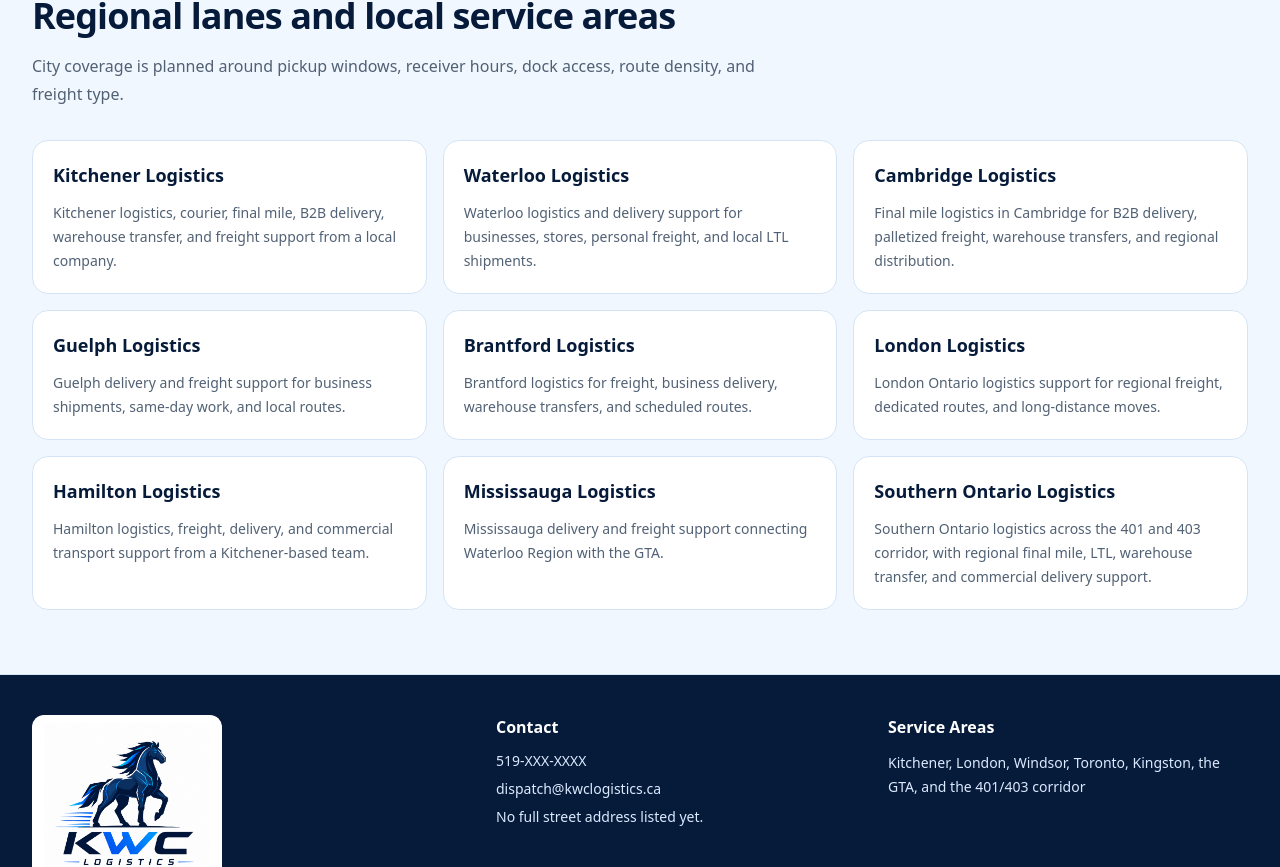
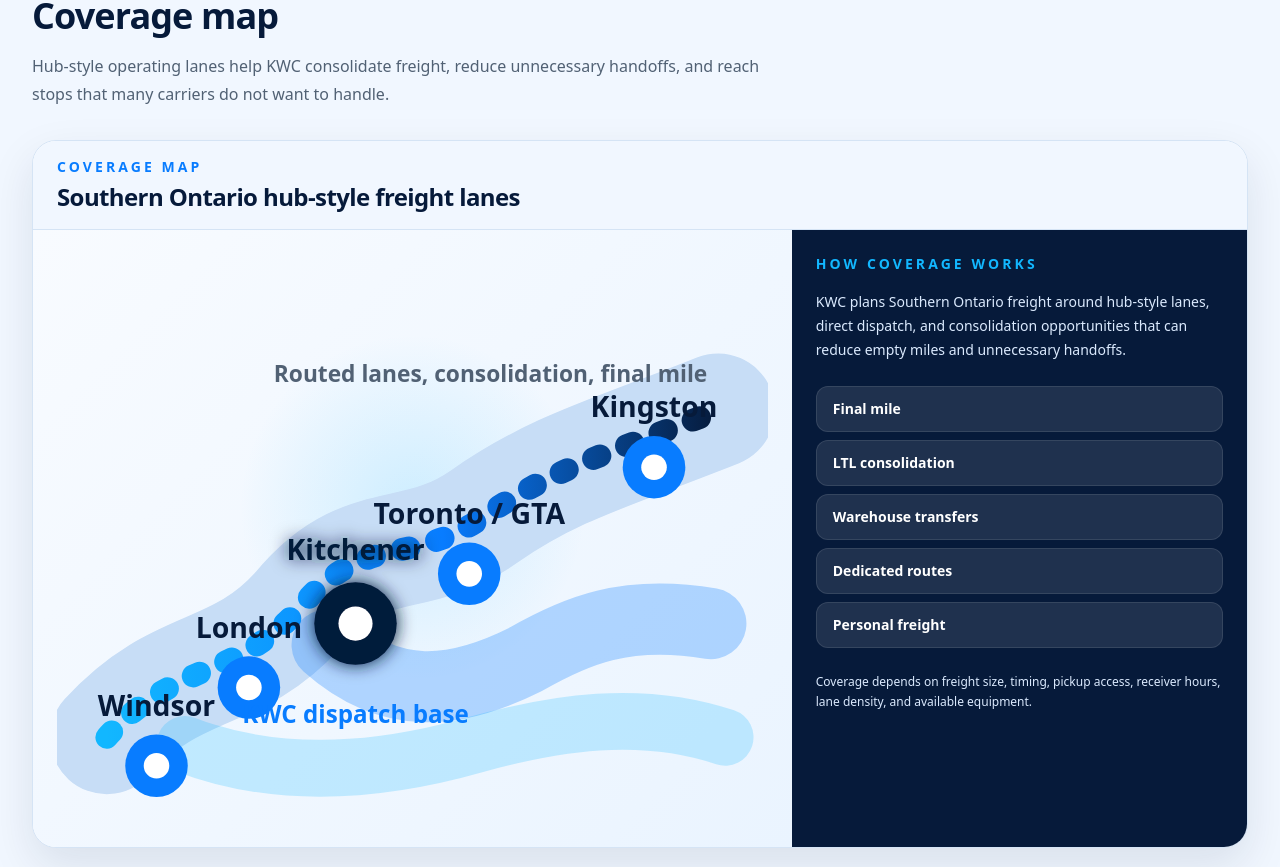
Before and after one commit to kwclogisticsinc-source/kwc-logistics-site, a Next.js app: page /service-areas in a window 1280 px wide. Shown: the part 546-1413 px from the top of the page. Built offline with nearby package versions, Linux system fonts and the light colour scheme.

Commit message:
Add coverage map and remove highway wording

```diff
--- a/app/about/page.tsx
+++ b/app/about/page.tsx
@@ -25,7 +25,7 @@
             <p className="mt-4 text-base leading-7 text-muted">
               KWC moves freight through the lanes customers actually use: Kitchener-Waterloo,
               Cambridge, London, Windsor, Toronto, Kingston, Hamilton, Mississauga, the GTA, and
-              the 401 and 403 corridor. Work includes final mile delivery, LTL and pallet freight,
+              surrounding Southern Ontario lanes. Work includes final mile delivery, LTL and pallet freight,
               warehouse transfers, cross-dock support, dedicated routes, and expedited local work.
             </p>
             <p className="mt-4 text-base leading-7 text-muted">
--- a/app/fleet/page.tsx
+++ b/app/fleet/page.tsx
@@ -29,7 +29,7 @@
   {
     src: "/images/kwc-yard-fleet.png",
     title: "Regional Freight Network",
-    description: "Southern Ontario coverage built around Kitchener-Waterloo, Cambridge, the GTA, Hamilton, London, and the 401/403 corridor."
+    description: "Southern Ontario coverage built around Kitchener-Waterloo, Cambridge, Toronto, London, Windsor, Kingston, and nearby lanes."
   }
 ];
 
--- a/app/layout.tsx
+++ b/app/layout.tsx
@@ -28,8 +28,8 @@
     "direct freight carrier Ontario",
     "Ontario freight",
     "owner operator opportunities Ontario",
-    "401 corridor freight",
-    "403 corridor freight",
+    "Southern Ontario LTL carrier",
+    "Ontario hub freight lanes",
     "courier services Kitchener",
     "auto parts delivery Kitchener"
   ],
--- a/app/page.tsx
+++ b/app/page.tsx
@@ -1,6 +1,7 @@
 import Image from "next/image";
 import Link from "next/link";
 import { ButtonLink } from "@/components/ButtonLink";
+import { CoverageMap } from "@/components/CoverageMap";
 import { QuoteForm } from "@/components/QuoteForm";
 import { Section } from "@/components/Section";
 import { VisualCard } from "@/components/VisualCard";
@@ -35,8 +36,8 @@
   {
     src: "/images/kwc-yard-fleet.png",
     title: "Regional Fleet Network",
-    description: "Coverage built around Kitchener-Waterloo, Cambridge, the GTA, Hamilton, London, and the 401/403 corridor.",
-    tags: ["Southern Ontario", "401/403", "Regional"]
+    description: "Coverage built around Kitchener-Waterloo, Cambridge, Toronto, London, Windsor, Kingston, and nearby lanes.",
+    tags: ["Southern Ontario", "Hub lanes", "Regional"]
   }
 ];
 
@@ -91,7 +92,7 @@
             <p className="mt-6 max-w-2xl text-lg leading-8 text-blue-100">
               KWC Logistics Inc. provides final mile, LTL, dedicated route, warehouse transfer,
               and regional delivery services for businesses across Kitchener-Waterloo, Cambridge,
-              London, Windsor, Toronto, Kingston, and the 401/403 corridor.
+              London, Windsor, Toronto, Kingston, and surrounding Southern Ontario lanes.
             </p>
             <div className="mt-8 flex flex-col gap-3 sm:flex-row">
               <ButtonLink href="/request-a-quote" className="bg-brand-blue hover:bg-blue-500">
@@ -144,7 +145,7 @@
             </div>
             <div className="absolute inset-x-0 bottom-0 bg-gradient-to-t from-brand-navy/95 to-transparent p-6">
               <p className="text-sm font-bold uppercase tracking-wider text-brand-cyan">Regional delivery network</p>
-              <p className="mt-2 max-w-xl text-2xl font-black">Local dispatch, branded equipment, and dock-ready freight planning.</p>
+              <p className="mt-2 max-w-xl text-2xl font-black">Direct dispatch, hub-based routing, and freight that keeps moving.</p>
             </div>
           </div>
         </div>
@@ -180,11 +181,11 @@
       </Section>
 
       <section className="bg-white py-14 sm:py-16">
-        <div className="mx-auto grid max-w-7xl gap-8 px-4 sm:px-6 lg:grid-cols-[0.9fr_1.1fr] lg:px-8">
+        <div className="mx-auto grid max-w-7xl gap-8 px-4 sm:px-6 lg:grid-cols-[0.78fr_1.22fr] lg:px-8">
           <div>
             <p className="text-sm font-black uppercase tracking-[0.24em] text-brand-blue">Hub-Based Coverage</p>
             <h2 className="mt-3 text-4xl font-black tracking-tight text-ink sm:text-5xl">
-              Kitchener, London, Windsor, Toronto, and Kingston lanes.
+              Kitchener, London, Windsor, Toronto, and Kingston coverage.
             </h2>
             <p className="mt-5 text-base leading-7 text-muted">
               KWC works from a Kitchener base with a hub-style approach to Southern Ontario freight.
@@ -192,14 +193,7 @@
               layers, and route shipments through lanes that keep service practical and pricing fair.
             </p>
           </div>
-          <div className="grid gap-3 sm:grid-cols-2">
-            {["Kitchener-Waterloo dispatch", "London and Windsor lanes", "Toronto and GTA coverage", "Kingston eastern lane support"].map((item) => (
-              <div key={item} className="rounded-2xl border border-line bg-brand-pale p-5">
-                <div className="mb-4 h-2 w-12 rounded-full bg-gradient-to-r from-brand-blue to-brand-cyan" />
-                <p className="text-lg font-black text-ink">{item}</p>
-              </div>
-            ))}
-          </div>
+          <CoverageMap />
         </div>
       </section>
 
@@ -255,8 +249,9 @@
         <div className="rounded-3xl bg-brand-navy p-5 text-white shadow-glow sm:p-8">
           <p className="max-w-4xl text-base leading-7 text-blue-100">
             Based in Kitchener, KWC services Kitchener-Waterloo, Cambridge, Guelph, Brantford,
-            London, Hamilton, Mississauga, the GTA, Niagara, and the main 401/403 freight corridor.
-            Local lanes are planned around pickup windows, receiver hours, equipment needs, and route density.
+            London, Windsor, Hamilton, Mississauga, Toronto, Kingston, the GTA, Niagara, and nearby
+            Southern Ontario lanes. Local routes are planned around pickup windows, receiver hours,
+            equipment needs, and route density.
           </p>
           <div className="mt-6 grid gap-3 sm:grid-cols-2 md:grid-cols-3 lg:grid-cols-5">
             {serviceAreas.map((area) => (
--- a/app/service-areas/page.tsx
+++ b/app/service-areas/page.tsx
@@ -1,5 +1,6 @@
 import type { Metadata } from "next";
 import Link from "next/link";
+import { CoverageMap } from "@/components/CoverageMap";
 import { PageHero } from "@/components/PageHero";
 import { Section } from "@/components/Section";
 import { serviceAreas } from "@/lib/site";
@@ -7,7 +8,7 @@
 export const metadata: Metadata = {
   title: "Service Areas",
   description:
-    "KWC Logistics serves Kitchener, Waterloo, Cambridge, Guelph, Brantford, London, Hamilton, Mississauga, the GTA, Niagara, and the Southern Ontario 401 and 403 corridor.",
+    "KWC Logistics serves Kitchener, Waterloo, Cambridge, Guelph, Brantford, London, Windsor, Hamilton, Mississauga, Toronto, Kingston, the GTA, Niagara, and Southern Ontario.",
   alternates: { canonical: "/service-areas" }
 };
 
@@ -17,9 +18,12 @@
       <PageHero eyebrow="Service Areas" title="Southern Ontario coverage from Kitchener.">
         <p>
           KWC Logistics Inc. services Kitchener-Waterloo, Cambridge, Guelph, Brantford, London,
-          Hamilton, Mississauga, the GTA, Niagara, and regional lanes across the 401 and 403 corridor.
+          Windsor, Hamilton, Mississauga, Toronto, Kingston, the GTA, Niagara, and nearby regional lanes.
         </p>
       </PageHero>
+      <Section title="Coverage map" intro="Hub-style operating lanes help KWC consolidate freight, reduce unnecessary handoffs, and reach stops that many carriers do not want to handle.">
+        <CoverageMap />
+      </Section>
       <Section title="Regional lanes and local service areas" intro="City coverage is planned around pickup windows, receiver hours, dock access, route density, and freight type.">
         <div className="grid gap-4 sm:grid-cols-2 md:grid-cols-3">
           {serviceAreas.map((area) => (
--- /dev/null
+++ b/components/CoverageMap.tsx
@@ -0,0 +1,119 @@
+const hubs = [
+  { name: "Windsor", x: 14, y: 72 },
+  { name: "London", x: 27, y: 61 },
+  { name: "Kitchener", x: 42, y: 52, primary: true },
+  { name: "Toronto / GTA", x: 58, y: 45 },
+  { name: "Kingston", x: 84, y: 30 }
+];
+
+const serviceTypes = [
+  "Final mile",
+  "LTL consolidation",
+  "Warehouse transfers",
+  "Dedicated routes",
+  "Personal freight"
+];
+
+export function CoverageMap() {
+  return (
+    <div className="overflow-hidden rounded-3xl border border-line bg-white shadow-soft">
+      <div className="border-b border-line bg-brand-pale px-5 py-4 sm:px-6">
+        <p className="text-sm font-black uppercase tracking-[0.22em] text-brand-blue">Coverage Map</p>
+        <h3 className="mt-1 text-2xl font-black tracking-tight text-ink">Southern Ontario hub-style freight lanes</h3>
+      </div>
+      <div className="grid gap-0 lg:grid-cols-[1.25fr_0.75fr]">
+        <div className="relative min-h-[360px] bg-[radial-gradient(circle_at_50%_45%,rgba(18,183,255,0.16),transparent_34%),linear-gradient(135deg,#F8FBFF,#EAF4FF)] p-4 sm:p-6">
+          <svg viewBox="0 0 100 80" role="img" aria-label="KWC Logistics Southern Ontario coverage map" className="h-full min-h-[320px] w-full">
+            <defs>
+              <linearGradient id="kwcRoute" x1="0" x2="1" y1="0" y2="0">
+                <stop offset="0%" stopColor="#12B7FF" />
+                <stop offset="55%" stopColor="#087CFF" />
+                <stop offset="100%" stopColor="#061A3A" />
+              </linearGradient>
+              <filter id="softGlow" x="-25%" y="-25%" width="150%" height="150%">
+                <feGaussianBlur stdDeviation="1.2" result="blur" />
+                <feMerge>
+                  <feMergeNode in="blur" />
+                  <feMergeNode in="SourceGraphic" />
+                </feMerge>
+              </filter>
+            </defs>
+
+            <path
+              d="M7 68 C17 57 25 60 34 50 C43 39 50 44 60 37 C70 30 78 28 93 22"
+              fill="none"
+              stroke="#C7DDF6"
+              strokeWidth="16"
+              strokeLinecap="round"
+            />
+            <path
+              d="M7 68 C17 57 25 60 34 50 C43 39 50 44 60 37 C70 30 78 28 93 22"
+              fill="none"
+              stroke="url(#kwcRoute)"
+              strokeWidth="3.2"
+              strokeLinecap="round"
+              strokeDasharray="1 4"
+            />
+            <path
+              d="M38 55 C47 63 56 62 66 57 C73 53 80 50 92 52"
+              fill="none"
+              stroke="#087CFF"
+              strokeOpacity="0.28"
+              strokeWidth="10"
+              strokeLinecap="round"
+            />
+            <path
+              d="M18 69 C31 74 45 73 59 69 C70 66 82 64 94 68"
+              fill="none"
+              stroke="#12B7FF"
+              strokeOpacity="0.22"
+              strokeWidth="8"
+              strokeLinecap="round"
+            />
+
+            {hubs.map((hub) => (
+              <g key={hub.name} filter={hub.primary ? "url(#softGlow)" : undefined}>
+                <circle cx={hub.x} cy={hub.y} r={hub.primary ? 5.8 : 4.4} fill={hub.primary ? "#061A3A" : "#087CFF"} />
+                <circle cx={hub.x} cy={hub.y} r={hub.primary ? 2.4 : 1.8} fill="#FFFFFF" />
+                <text
+                  x={hub.x}
+                  y={hub.y - (hub.primary ? 9 : 7)}
+                  textAnchor="middle"
+                  className="fill-brand-navy text-[4px] font-black"
+                >
+                  {hub.name}
+                </text>
+              </g>
+            ))}
+
+            <text x="42" y="66" textAnchor="middle" className="fill-brand-blue text-[3.4px] font-bold">
+              KWC dispatch base
+            </text>
+            <text x="61" y="18" textAnchor="middle" className="fill-muted text-[3.2px] font-bold">
+              Routed lanes, consolidation, final mile
+            </text>
+          </svg>
+        </div>
+
+        <div className="bg-brand-navy p-6 text-white">
+          <p className="text-sm font-black uppercase tracking-[0.22em] text-brand-cyan">How Coverage Works</p>
+          <p className="mt-4 text-sm leading-6 text-blue-100">
+            KWC plans Southern Ontario freight around hub-style lanes, direct dispatch, and
+            consolidation opportunities that can reduce empty miles and unnecessary handoffs.
+          </p>
+          <div className="mt-6 grid gap-2">
+            {serviceTypes.map((item) => (
+              <div key={item} className="rounded-xl border border-white/10 bg-white/10 px-4 py-3 text-sm font-bold">
+                {item}
+              </div>
+            ))}
+          </div>
+          <p className="mt-6 text-xs leading-5 text-blue-100">
+            Coverage depends on freight size, timing, pickup access, receiver hours, lane density,
+            and available equipment.
+          </p>
+        </div>
+      </div>
+    </div>
+  );
+}
--- a/components/Footer.tsx
+++ b/components/Footer.tsx
@@ -35,7 +35,7 @@
         <div>
           <p className="font-semibold">Service Areas</p>
           <p className="mt-3 text-sm leading-6 text-blue-100">
-            Kitchener, London, Windsor, Toronto, Kingston, the GTA, and the 401/403 corridor
+            Kitchener, London, Windsor, Toronto, Kingston, the GTA, Niagara, and surrounding lanes
           </p>
         </div>
       </div>
--- a/lib/site.ts
+++ b/lib/site.ts
@@ -152,7 +152,7 @@
   { slug: "london-logistics", title: "London Logistics", description: "London Ontario logistics support for regional freight, dedicated routes, and long-distance moves." },
   { slug: "hamilton-logistics", title: "Hamilton Logistics", description: "Hamilton logistics, freight, delivery, and commercial transport support from a Kitchener-based team." },
   { slug: "mississauga-logistics", title: "Mississauga Logistics", description: "Mississauga delivery and freight support connecting Waterloo Region with the GTA." },
-  { slug: "southwestern-ontario-logistics", title: "Southern Ontario Logistics", description: "Southern Ontario logistics across the 401 and 403 corridor, with regional final mile, LTL, warehouse transfer, and commercial delivery support." }
+  { slug: "southwestern-ontario-logistics", title: "Southern Ontario Logistics", description: "Southern Ontario logistics through Kitchener, London, Windsor, Toronto, Kingston, and surrounding regional lanes, with final mile, LTL, warehouse transfer, and commercial delivery support." }
 ];
 
 export const faqs = [
```
